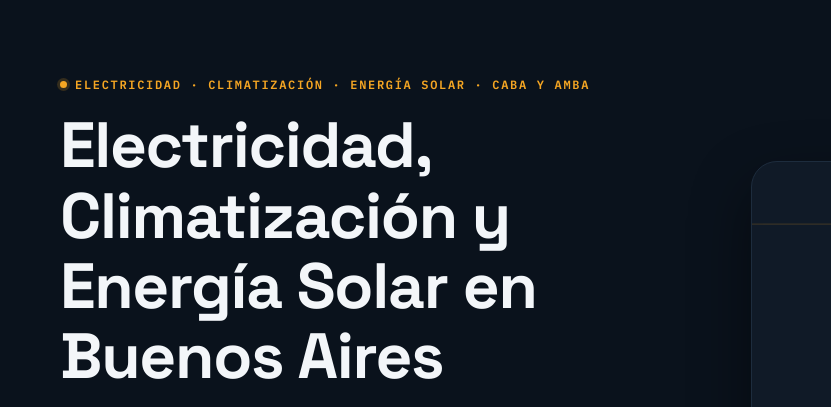
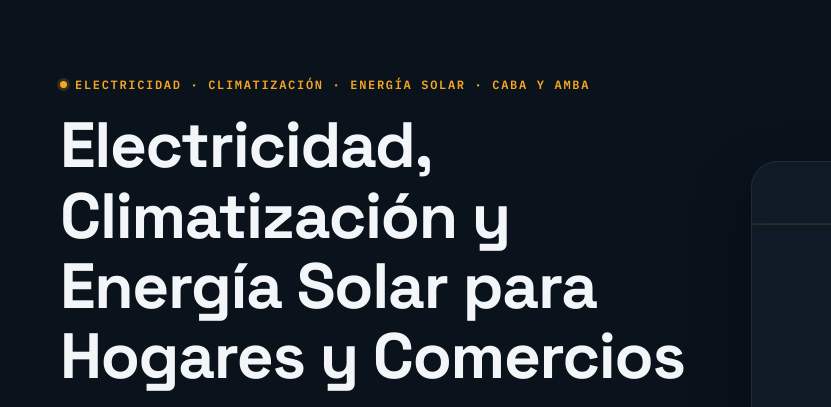
Before and after one commit to Flavioarzamendia/faenergiaweb, a plain HTML site: page index.html in a window 1280 px wide. Shown: the part 80-487 px from the top of the page, 0-831 px from the left. Drawn offline with Linux system fonts and the light colour scheme.

Commit message:
Update index.html
fix h1

```diff
--- a/index.html
+++ b/index.html
@@ -329,7 +329,7 @@ details p{color:var(--muted);max-width:800px;padding-top:12px;font-size:15px}
 <div class="container hero-grid">
 <div>
 <p class="kicker"><span class="dot"></span>Electricidad · Climatización · Energía Solar · CABA y AMBA</p>
-<h1>Electricidad, Climatización y Energía Solar en Buenos Aires</h1>
+<h1>Electricidad, Climatización y Energía Solar para Hogares y Comercios</h1>
 <p class="lead">Electricidad, climatización y energía solar con diagnóstico claro, presupuesto antes de empezar y coordinación directa por WhatsApp.</p>
 <div class="actions">
 <a class="btn btn-whatsapp" href="https://wa.me/541141591364?text=Hola%20FA,%20quiero%20consultar%20por%20un%20trabajo.">💬 Consultar por WhatsApp</a>
```
